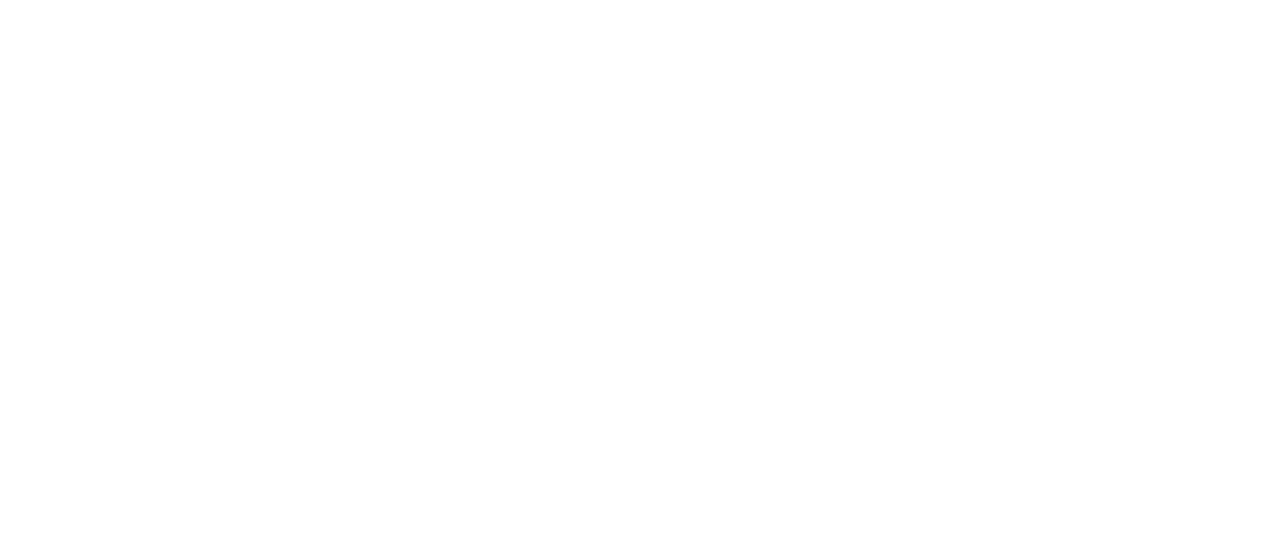
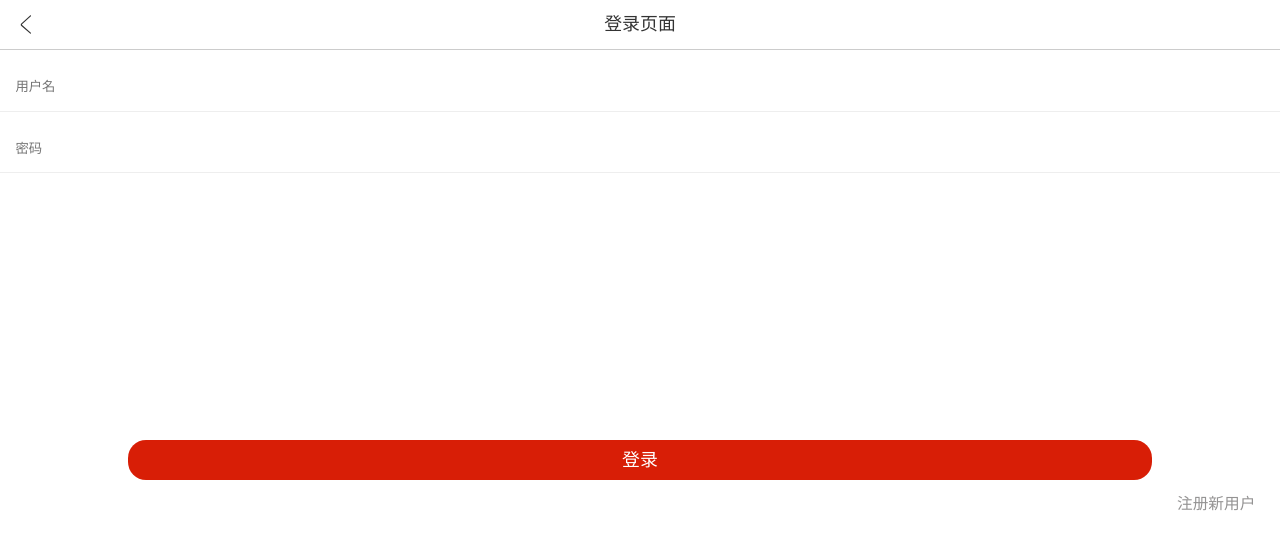
Before and after one commit to LenaQiu/Jd-vue, a Vue app: page /login in a window 1280 px wide. Shown: the top 550 px of the page. Built offline with nearby package versions, Linux system fonts and the light colour scheme.

Commit message:
add login page

```diff
--- a/src/assets/css/style.scss
+++ b/src/assets/css/style.scss
@@ -36,3 +36,31 @@
   border-bottom: px2rem(6) solid transparent;
   border-left: px2rem(6) solid transparent;
 }
+
+// 提交按钮样式
+.submit-btn {
+  position: absolute;
+  bottom: 10%;
+  width: 80%;
+  margin-left: 10%;
+  text-align: center;
+  display: inline-block;
+  color: #fff;
+  font-size: $titleSize;
+  line-height: px2rem(36);
+  background: $mainColor;
+  border-radius: px2rem(16);
+}
+
+// input表单
+.input-container {
+  line-height: px2rem(54);
+  padding: 0 px2rem(12);
+  border-bottom: px2rem(1) solid #eee;
+  input {
+    width: 100%;
+    height: 100%;
+    outline: none;
+    border: none;
+  }
+}
--- a/src/assets/js/axios.config.js
+++ b/src/assets/js/axios.config.js
@@ -40,7 +40,6 @@
   // config.url = '/api' + config.url;
 
   // 当请求中存在 params 的时候，为 params 新增 token 字段
-  // 同学运行此代码，需要替换 token 为，老师分配的Token。（QQ群:685831117 - @LGD_Sunday）
   if (config.params) {
     config.params.token = 'bf4f7c10-7675-11ea-80c9-8daaf3845cc5'
   } else {
--- a/src/components/My.vue
+++ b/src/components/My.vue
@@ -1,7 +1,20 @@
 <template>
   <div class="my">
-    <navigation-bar :pageName="pageName"></navigation-bar>
-    <h1></h1>
+    <navigation-bar :pageName="pageName" :isShowBack="false"></navigation-bar>
+    <!-- 登录/注册 -->
+    <div class="my-login" @click="onloginClick">
+      <img src="@images/avater.png">
+      登录/注册</div>
+    <ul class="my-list">
+      <li
+        class="my-list-item"
+        v-for="item of myData"
+        :key="item.id"
+      >
+      {{item.title}}
+      <span class="my-list-item-right"><img src="@images/right-arrow.svg"></span>
+      </li>
+    </ul>
   </div>
 </template>
 
@@ -14,7 +27,39 @@
   },
   data () {
     return {
-      pageName: '个人中心'
+      pageName: '个人中心',
+      // 数据源
+      myData: [
+        {
+          id: '1',
+          title: '全部订单'
+        },
+        {
+          id: '2',
+          title: '我的预约'
+        },
+        {
+          id: '3',
+          title: '应用推荐'
+        },
+        {
+          id: '4',
+          title: '用户福利'
+        }
+      ]
+    }
+  },
+  methods: {
+    /**
+     * 登录按钮 单击事件
+     */
+    onloginClick: function () {
+      this.$router.push({
+        name: 'Login',
+        params: {
+          routerType: 'push'
+        }
+      })
     }
   }
 }
@@ -25,5 +70,39 @@
 .my {
   width: 100%;
   height: 100%;
+  background: $bgColor;
+  font-size: $infoSize;
+  line-height: px2rem(18);
+  .my-login {
+    margin-top: px2rem(8);
+    padding: px2rem(6) px2rem(12);
+    border-bottom: px2rem(1) solid #eee;
+    background-color: #fff;
+    display: flex;
+    line-height: px2rem(54);
+    font-size: $titleSize;
+    img {
+      width: px2rem(54);
+      margin-right: px2rem(8);
+    }
+  }
+  .my-list {
+    background: #fff;
+    &-item {
+      padding-left: px2rem(12);
+      line-height: px2rem(42);
+      border-bottom: px2rem(1) solid #eee;
+      display: flex;
+      justify-content: space-between;
+      &-right {
+        padding: 0 px2rem(12);
+        line-height: px2rem(32);
+        display: flex;
+        img {
+          width: px2rem(16);
+        }
+      }
+    }
+  }
 }
 </style>
--- a/src/router/index.js
+++ b/src/router/index.js
@@ -27,6 +27,16 @@
     path: '/buy',
     name: 'Buy',
     component: () => import('../views/Buy.vue')
+  },
+  {
+    path: '/login',
+    name: 'Login',
+    component: () => import('../views/Login.vue')
+  },
+  {
+    path: '/register',
+    name: 'Register',
+    component: () => import('../views/Register.vue')
   }
   // {
   //   path: '/goodslist',
--- a/src/views/Buy.vue
+++ b/src/views/Buy.vue
@@ -34,7 +34,7 @@
         <!-- 支付选项 -->
     </div>
     <!-- 立即购买按钮 -->
-    <div class="buy-btn">立即购买 </div>
+    <div class="submit-btn buy-btn">立即购买 </div>
   </div>
 </template>
 
@@ -173,18 +173,5 @@
     }
 
   }
-  .buy-btn {
-    position: absolute;
-    bottom: 10%;
-    width: 80%;
-    margin-left: 10%;
-    text-align: center;
-    display: inline-block;
-    color: #fff;
-    font-size: $titleSize;
-    line-height: px2rem(36);
-    background: $mainColor;
-    border-radius: px2rem(16);
-  }
 }
 </style>
--- /dev/null
+++ b/src/views/Login.vue
@@ -0,0 +1,88 @@
+<template>
+  <div class="login">
+    <navigation-bar :pageName="pageName" :isShowBack="true" @onLeftClick="onLeftClick"></navigation-bar>
+    <div class="login-content">
+      <div class="input-container"><input v-model="username" type="text" placeholder="用户名"></div>
+      <div class="input-container"><input v-model="userpassword" type="password" placeholder="密码"></div>
+      <div class="submit-btn" @click="onLoginClick">登录</div>
+      <p class="login-content-register" @click="onRegisterClick">注册新用户</p>
+    </div>
+  </div>
+</template>
+
+<script>
+import NavigationBar from '@c/currency/NavigationBar.vue'
+export default {
+  name: 'Login',
+  components: {
+    NavigationBar
+  },
+  data: function () {
+    return {
+      pageName: '登录页面',
+      // 用户名
+      username: '',
+      // 密码
+      userpassword: ''
+    }
+  },
+  methods: {
+    /**
+     * 导航栏 返回按钮 单击事件
+     */
+    onLeftClick: function () {
+      console.log('点击后退按钮')
+      this.$router.go(-1)
+    },
+    /**
+     * 登录按钮 单击事件
+     */
+    onLoginClick: function () {
+      // 验证用户输入等合法性
+      if (this.username.length === 0 && this.userpassword.length === 0) {
+        alert('用户名或密码不能为空')
+        return
+      }
+      console.log('与原生交互,验证用户输入账户是否正确')
+      // 与原生交互，验证用户输入账户是否正确
+    },
+    /**
+     * 注册按钮 单击事件
+     */
+    onRegisterClick: function () {
+      this.$router.push({
+        name: 'Register',
+        params: {
+          routerType: 'push'
+        }
+      })
+    }
+  }
+}
+</script>
+
+<style lang="scss" scoped>
+@import '@css/style.scss';
+.login {
+  position: absolute;
+  width: 100%;
+  height: 100%;
+  // 登录表单
+  .login-content {
+    // 登录按钮
+    .submit-btn {
+      bottom: 40%;
+    }
+
+    // 注册新用户
+    .login-content-register {
+      font-size: $infoSize;
+      color: #949393;
+      position: absolute;
+      right: px2rem(22);
+      bottom: 36%;
+      text-align: right;
+    }
+  }
+}
+</style>
--- /dev/null
+++ b/src/views/Register.vue
@@ -0,0 +1,72 @@
+<template>
+  <div class="register">
+    <navigation-bar :pageName="pageName" :isShowBack="true" @onLeftClick="onLeftClick"></navigation-bar>
+    <div class="register-content">
+      <div class="input-container"><input v-model="username" type="text" placeholder="用户名"></div>
+      <div class="input-container"><input v-model="password" type="password" placeholder="密码"></div>
+      <div class="input-container"><input v-model="confirmPassword" type="password" placeholder="确认密码"></div>
+      <div class="submit-btn" @click="onRegisterClick">注册</div>
+    </div>
+  </div>
+</template>
+
+<script>
+import NavigationBar from '@c/currency/NavigationBar.vue'
+export default {
+  name: 'Register',
+  components: {
+    NavigationBar
+  },
+  data: function () {
+    return {
+      pageName: '注册页面',
+      // 用户名
+      username: '',
+      // 密码
+      password: '',
+      // 确认密码
+      confirmPassword: ''
+    }
+  },
+  methods: {
+    /**
+     * 导航栏 返回按钮 单击事件
+     */
+    onLeftClick: function () {
+      console.log('点击后退按钮')
+      this.$router.go(-1)
+    },
+    /**
+     * 注册按钮 单击事件
+     */
+    onRegisterClick: function () {
+      if (this.username.length === 0) {
+        alert('用户名不能为空')
+        return
+      }
+      if (this.password !== this.confirmPassword || this.password.length === 0) {
+        alert('请完善密码')
+        return
+      }
+      console.log('保存用户名和密码')
+      // 与原生交互，保存用户名和密码
+    }
+  }
+}
+</script>
+
+<style lang="scss" scoped>
+@import '@css/style.scss';
+.register {
+  position: absolute;
+  width: 100%;
+  height: 100%;
+  // 登录表单
+  .register-content {
+    // 登录按钮
+    .submit-btn {
+      bottom: 40%;
+    }
+  }
+}
+</style>
```
